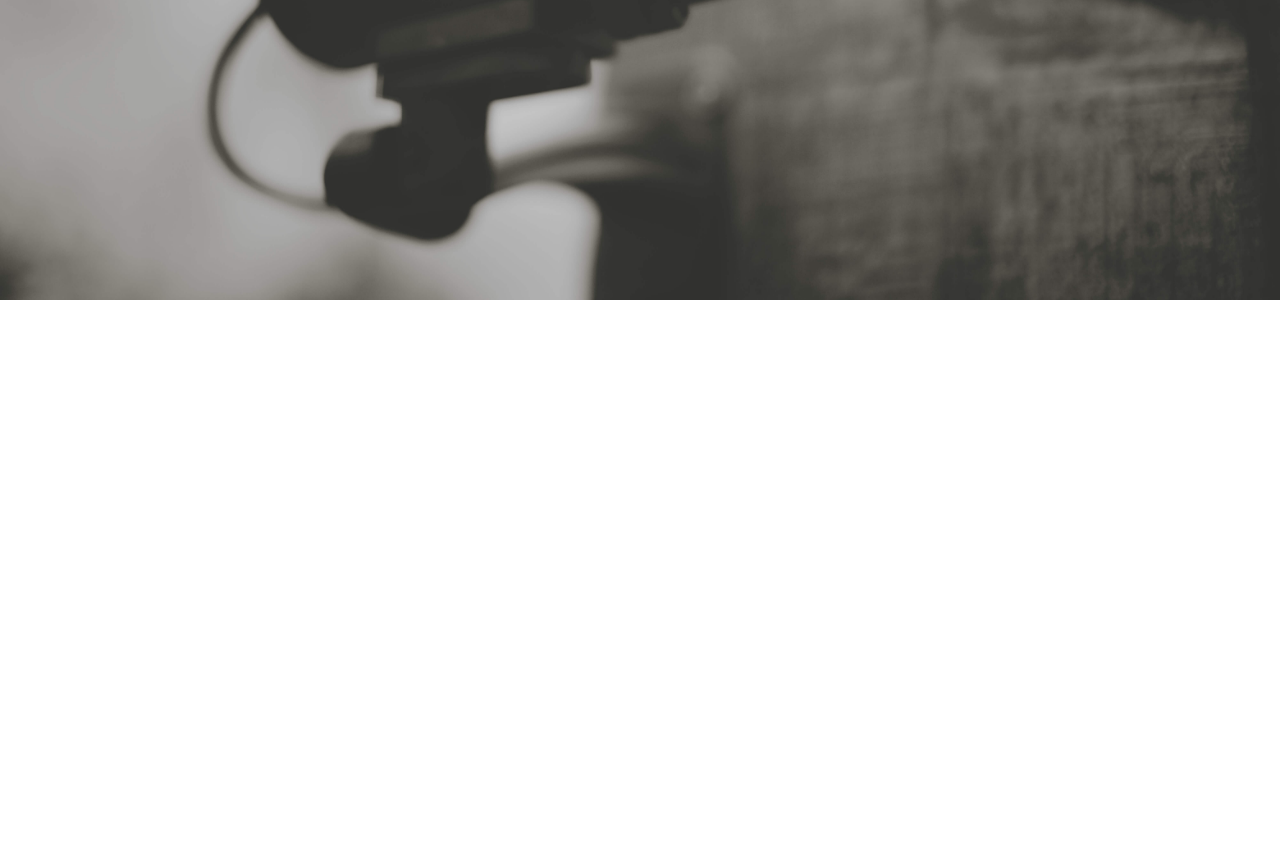
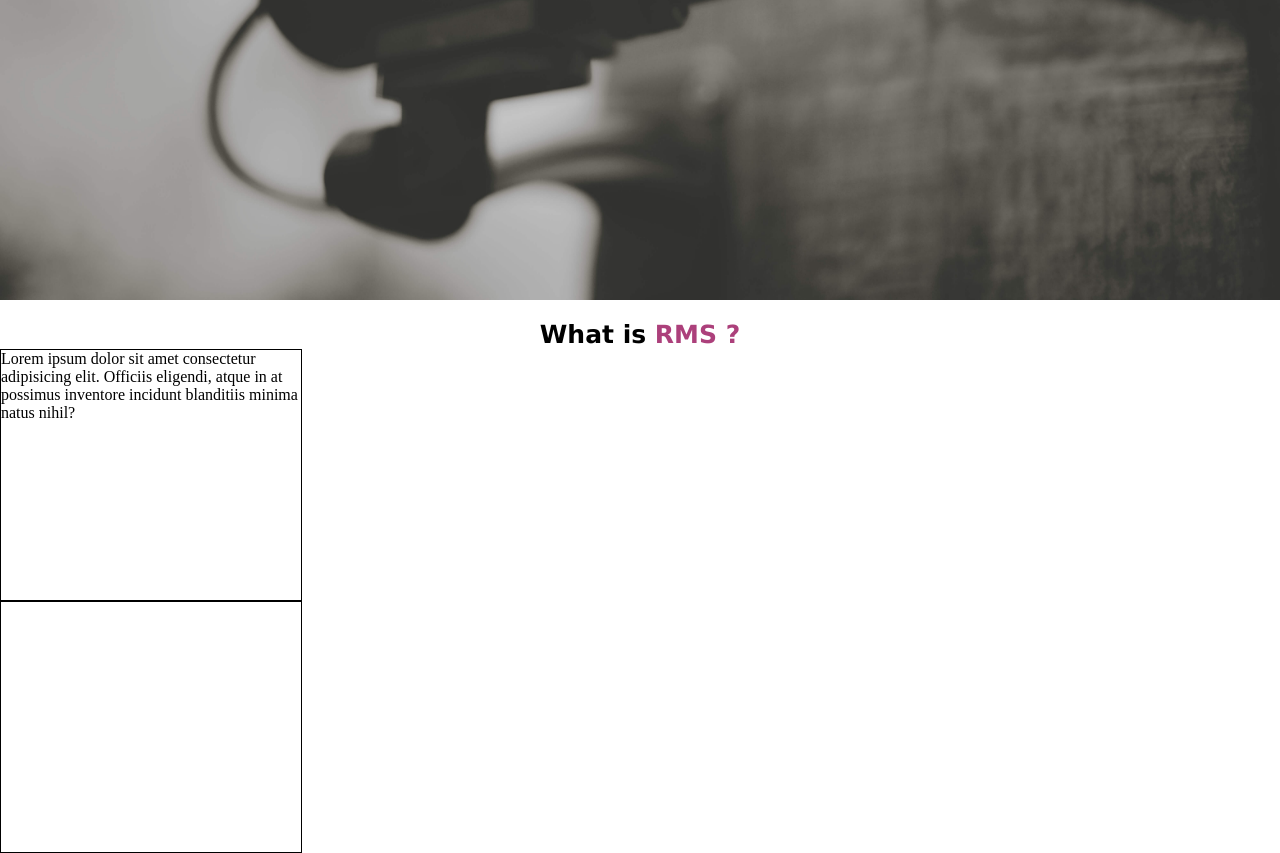
Before and after one commit to 01mb/mytest, a plain HTML site: page index.html in a window 1280 px wide. Shown: the part 500-1353 px from the top of the page. Before the commit the page ends 800 px from the top, so only its background shows below. Drawn offline with Linux system fonts and the light colour scheme.

Commit message:
Update index.html

```diff
--- a/index.html
+++ b/index.html
@@ -18,8 +18,14 @@
         </div>
     </section>
 
-    <section>
-        <!-- <div>hello</div> -->
+    <section class="container2">
+        <h3>What is <span>RMS ?</span></h3>
+        <div class="leftdiv">
+          Lorem ipsum dolor sit amet consectetur adipisicing elit. Officiis eligendi, atque in at possimus inventore incidunt blanditiis minima natus nihil?
+        </div>
+        <div class="righttdiv">
+
+        </div>
     </section>
 </body>
 </html>
```
